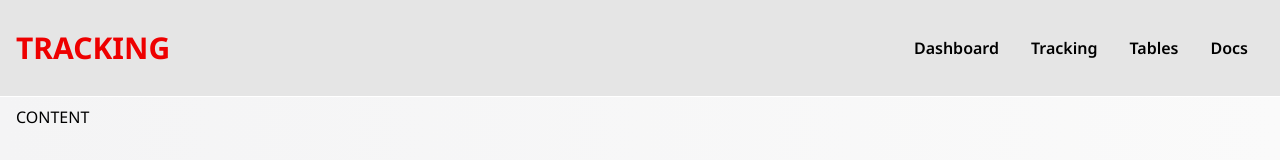
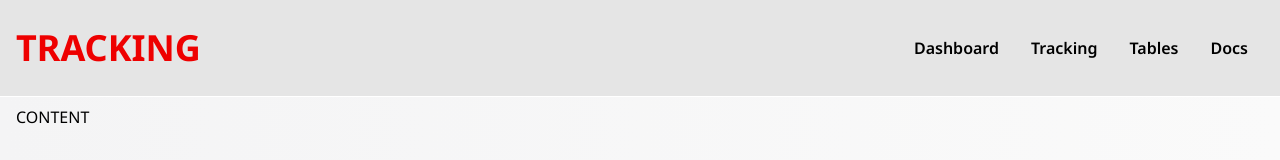
Before and after one commit to gpantolimp/prova, a React (Vite) app: page / in a window 1280 px wide. Shown: the top 160 px of the page. Built offline with nearby package versions, Linux system fonts and the light colour scheme.

Commit message:
aggiornamento navbar

```diff
--- a/src/components/Navbar.jsx
+++ b/src/components/Navbar.jsx
@@ -10,7 +10,7 @@ function Navbar() {
 
   return (
     <div className='flex justify-between items-center h-24 max-w-[1600px] mx-auto px-4 text-black'>
-      <h1 className='w-full text-3xl font-bold text-[#EE0000]'>TRACKING</h1>
+      <h1 className='w-full text-4xl font-bold text-[#EE0000]'>TRACKING</h1>
       <ul className='hidden md:flex'>
         <li className='p-4 font-semibold'>Dashboard</li>
         <li className='p-4 font-semibold'>Tracking</li>
@@ -21,7 +21,7 @@ function Navbar() {
         {!nav ? <AiOutlineClose size={20}/> : <AiOutlineMenu size={20}/>}
       </div>
       <div className={!nav ? 'fixed left-0 top-0 w-[64%] h-full border-r border-r-gray-900 bg-stone-800 ease-in-out duration-500' : 'fixed left-[-100%]'}>
-        <h1 className='w-full text-3xl font-bold text-[#EE0000] m-4 mt-8'>TRACKING</h1>
+        <h1 className='w-full text-4xl font-bold text-[#EE0000] m-4 mt-8'>TRACKING</h1>
         <ul className='pt-8 uppercase font-semibold text-white'>
           <li className='p-4 ml-2 border-b border-gray-300'>Dashboard</li>
           <li className='p-4 ml-2 border-b border-gray-300'>Tracking</li>
```
